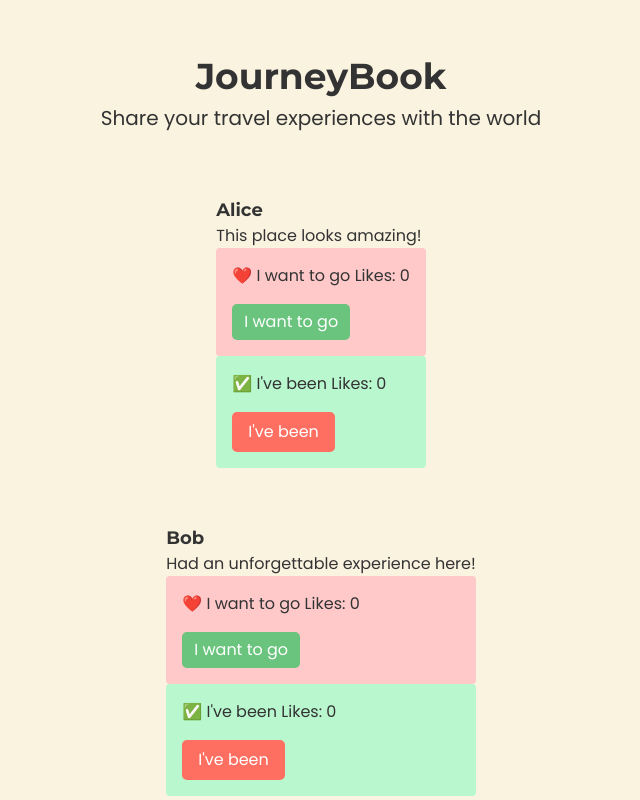
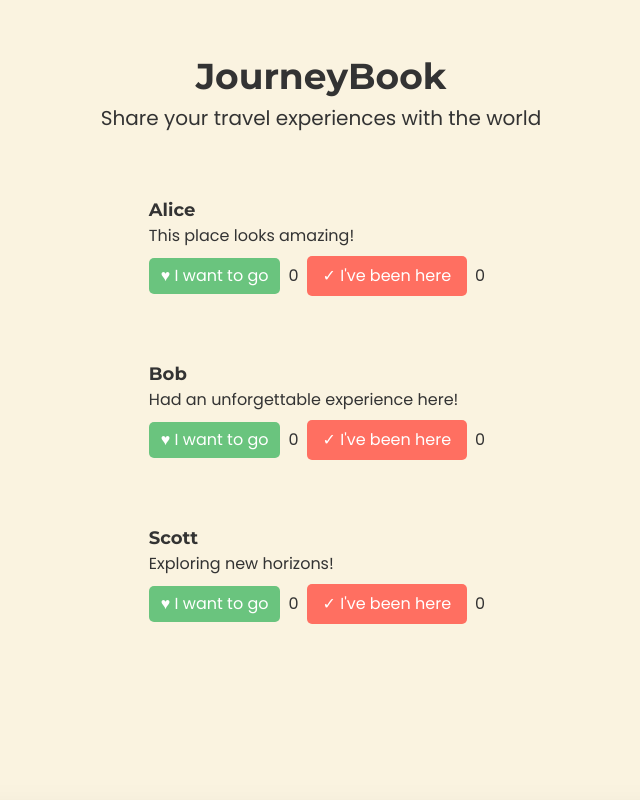
Before and after one commit to emilystewart26/journeybook, a Next.js app: page / in a window 1280 px wide. Shown: the top 800 px of the page, without its empty margins (319-959 px from the left). Built offline with nearby package versions, Linux system fonts and the light colour scheme.

Commit message:
Simplify been and want buttons

```diff
--- a/src/components/SocialCard.js
+++ b/src/components/SocialCard.js
@@ -57,27 +57,15 @@ export default function SocialCard({ post }) {
         />
       )}
 
-      {/* I want to go container */}
-      <div className={`p-4 rounded transition ${wantSelected ? 'bg-green-200' : 'bg-red-200'}`}>
-        <p className="mb-4">❤️ I want to go Likes: {likesWantToGo}</p>
-        <button
-          onClick={handleWantToGo}
-          className="like-button"
-        >
-          {wantSelected ? "I've been" : "I want to go"}
-        </button>
-      </div>
+        <div className="flex align-left items-center my-2">
+            {/* I want to go button */}
+            <div className="like-button" onClick={handleWantToGo}>♥ I want to go </div>
+            <div className="px-2">{likesWantToGo}</div>
 
-      {/* I've been container */}
-      <div className={`p-4 rounded transition ${beenSelected ? 'bg-red-200' : 'bg-green-200'}`}>
-        <p className="mb-4">✅ I've been Likes: {likesBeen}</p>
-        <button
-          onClick={handleBeen}
-          className="button"
-        >
-          {beenSelected ? "I want to go" : "I've been"}
-        </button>
-      </div>
+            {/* I've been button */}
+            <div className="button" onClick={handleBeen}>✓ I've been here </div>
+            <div className="px-2">{likesBeen}</div>
+        </div>
     </div>
   );
 }
```
